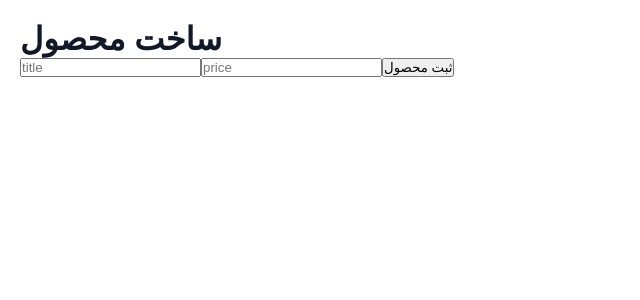
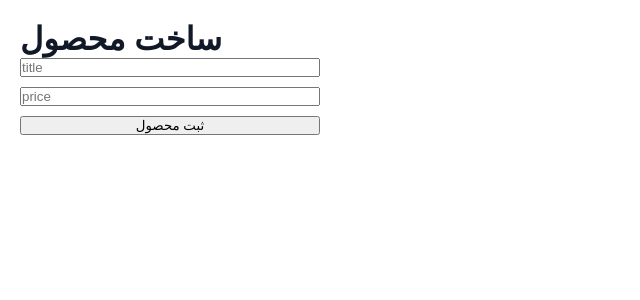
Before and after one commit to amirmohammadzadeh3492-dev/commerce3, a Next.js app: page /products/new in a window 1280 px wide. Shown: the top 300 px of the page, without its empty margins (0-640 px from the left). Built offline with nearby package versions, Linux system fonts and the light colour scheme.

Commit message:
Update ProductForm.tsx

```diff
--- a/components/products/ProductForm.tsx
+++ b/components/products/ProductForm.tsx
@@ -6,14 +6,9 @@ import { createProduct } from "@/services/product/createProduct";
 export default function ProductForm() {
   const [title, setTitle] = useState("");
   const [price, setPrice] = useState("");
-  const [loading, setLoading] = useState(false);
 
   const handleSubmit = async () => {
-    if (!title || !price) return alert("فیلدها خالی است");
-
     try {
-      setLoading(true);
-
       console.log("CLICKED");
 
       await createProduct({
@@ -22,19 +17,14 @@ export default function ProductForm() {
       });
 
       alert("محصول ثبت شد");
-
-      setTitle("");
-      setPrice("");
-    } catch (e) {
-      console.error(e);
+    } catch (err) {
+      console.error(err);
       alert("خطا در ثبت محصول");
-    } finally {
-      setLoading(false);
     }
   };
 
   return (
-    <div>
+    <div style={{ display: "flex", flexDirection: "column", gap: 10, maxWidth: 300 }}>
       <input
         placeholder="title"
         value={title}
@@ -47,8 +37,8 @@ export default function ProductForm() {
         onChange={(e) => setPrice(e.target.value)}
       />
 
-      <button onClick={handleSubmit} disabled={loading}>
-        {loading ? "در حال ثبت..." : "ثبت محصول"}
+      <button onClick={handleSubmit}>
+        ثبت محصول
       </button>
     </div>
   );
```
